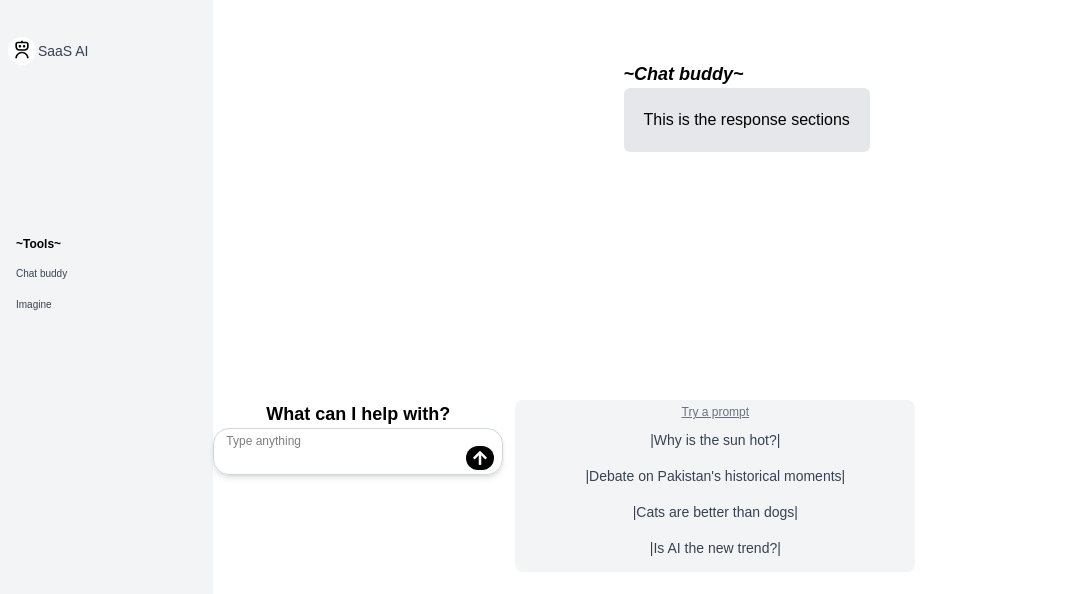
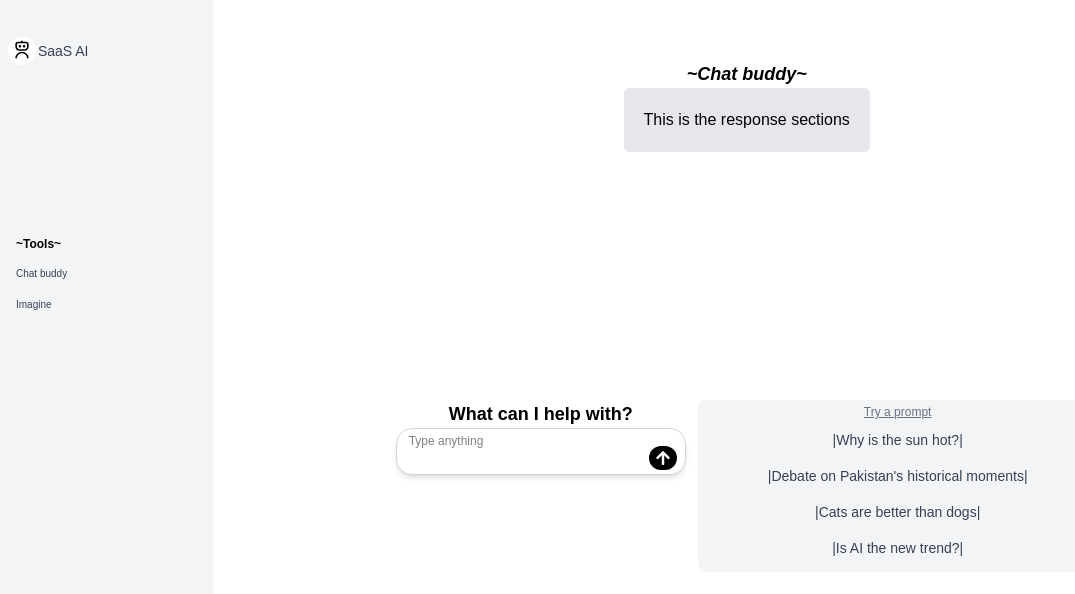
Before and after one commit to waleed-akram/saas-ai, a Next.js app in the folder week-7-9/: page /response-section/firstTool in a window 1280 px wide. Shown: the top 594 px of the page, without its empty margins (0-1075 px from the left). Built offline with nearby package versions, Linux system fonts and the light colour scheme.

Commit message:
prompt section placement re-adjusted

```diff
--- a/week-7-9/app/(my-components)/prompt/page.tsx
+++ b/week-7-9/app/(my-components)/prompt/page.tsx
@@ -1,6 +1,6 @@
 "use client";
 
-import { useState, useEffect,useContext } from "react";
+import { useState, useEffect, useContext } from "react";
 import InputSection from "./inputsection/inputeSection";
 import SuggestedPrompts from "./suggestedprompts/suggestedPrompts";
 import { usePathname } from "next/navigation";
@@ -24,20 +24,15 @@ export default function Prompts() {
 
   if (selectedTool === 1 || selectedTool === 2) {
     return (
-      <div className="mx-auto">
-        <div className="grid col-span-10 row-span-2">
-          <div className="mx-auto h-auto flex flex-row gap-3">
-            <InputSection prompt={prompt} setPrompt={setPrompt} />
-            <SuggestedPrompts
-              selectedTool={selectedTool}
-              setPrompt={setPrompt}
-            />
-          </div>
+      <div className="mx-auto grid col-span-10 row-span-4 w-full h-full">
+        <div className="mx-auto h-auto flex flex-row gap-3">
+          <InputSection prompt={prompt} setPrompt={setPrompt} />
+          <SuggestedPrompts selectedTool={selectedTool} setPrompt={setPrompt} />
         </div>
       </div>
     );
   } else if (selectedTool === 0) {
-    <div className="mx-auto">
+    <div className="mx-auto grid col-span-10 row-span-4 w-full h-full">
       <div className="w-full no-wrap text-sm bg-gray-200 min-w-200 text-center p-5 rounded-md text-black">
         Loading...
       </div>
--- a/week-7-9/app/(my-components)/response-section/firstTool/page.tsx
+++ b/week-7-9/app/(my-components)/response-section/firstTool/page.tsx
@@ -3,7 +3,7 @@ import ResponseSection from "./firstTool";
 export default function Mini() {
 
   return (
-    <div className="mx-auto">
+    <div className="mx-auto place-items-center">
       <span className="text-lg font-bold italic">~Chat buddy~</span>
       <ResponseSection/>
     </div>
--- a/week-7-9/app/globals.css
+++ b/week-7-9/app/globals.css
@@ -5,6 +5,7 @@ html,body {
   height: 100%;
   width: 100%;
   min-height: 100vh;
+  box-sizing: border-box;
 }
 
 .btn{
```
